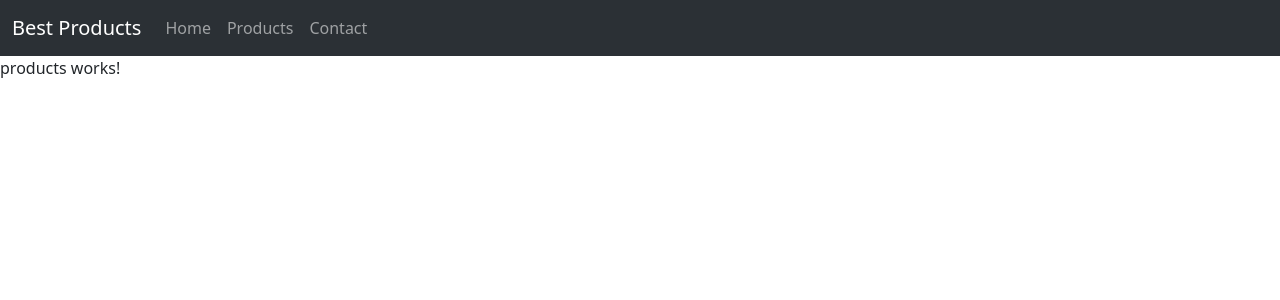
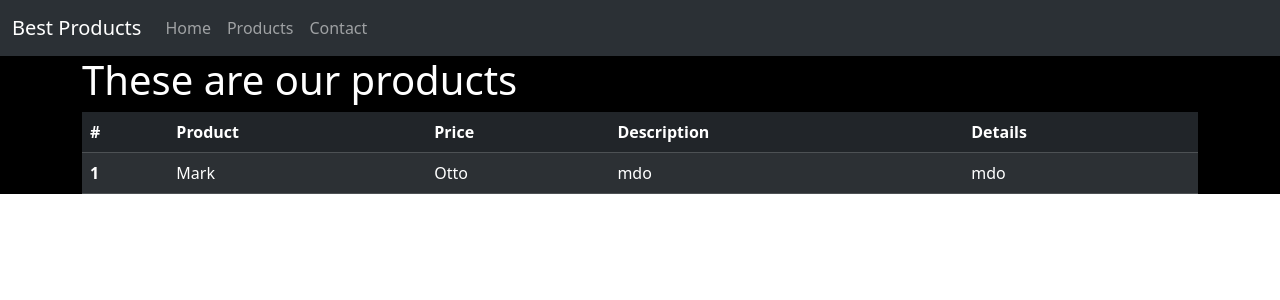
Before and after one commit to emmanuel-cruz-dev/proyecto-angular, an Angular app: page /products in a window 1280 px wide. Shown: the top 300 px of the page. Built offline with nearby package versions, Linux system fonts and the light colour scheme.

Commit message:
background-color y color en todo el sitio a negro y blanco

```diff
--- a/src/app/app.component.css
+++ b/src/app/app.component.css
@@ -0,0 +1,4 @@
+.general-styles{
+  background-color: black;
+  color: white;
+}
--- a/src/app/app.component.html
+++ b/src/app/app.component.html
@@ -1,3 +1,4 @@
+<div class="general-styles">
   <nav class="navbar navbar-expand-lg bg-body-tertiary" data-bs-theme="dark">
     <div class="container-fluid">
       <a class="navbar-brand" href="#">Best Products</a>
@@ -46,3 +47,4 @@
     </div>
   </nav>
   <router-outlet></router-outlet>
+</div>
--- a/src/app/app.config.ts
+++ b/src/app/app.config.ts
@@ -1,8 +1,13 @@
 import { ApplicationConfig, provideZoneChangeDetection } from '@angular/core';
 import { provideRouter } from '@angular/router';
+import { provideHttpClient } from '@angular/common/http';
 
 import { routes } from './app.routes';
 
 export const appConfig: ApplicationConfig = {
-  providers: [provideZoneChangeDetection({ eventCoalescing: true }), provideRouter(routes)]
+  providers: [
+    provideZoneChangeDetection({ eventCoalescing: true }),
+    provideRouter(routes),
+    provideHttpClient(),
+  ],
 };
--- a/src/app/pages/products/products.component.html
+++ b/src/app/pages/products/products.component.html
@@ -1 +1,23 @@
-<p>products works!</p>
+<div class="container">
+  <h1>These are our products</h1>
+  <table class="table table-dark table-striped">
+    <thead>
+      <tr>
+        <th scope="col">#</th>
+        <th scope="col">Product</th>
+        <th scope="col">Price</th>
+        <th scope="col">Description</th>
+        <th scope="col">Details</th>
+      </tr>
+    </thead>
+    <tbody>
+      <tr>
+        <th scope="row">1</th>
+        <td>Mark</td>
+        <td>Otto</td>
+        <td>mdo</td>
+        <td>mdo</td>
+      </tr>
+    </tbody>
+  </table>
+</div>
```
Lines whose indentation alone changed are shown as unchanged.
